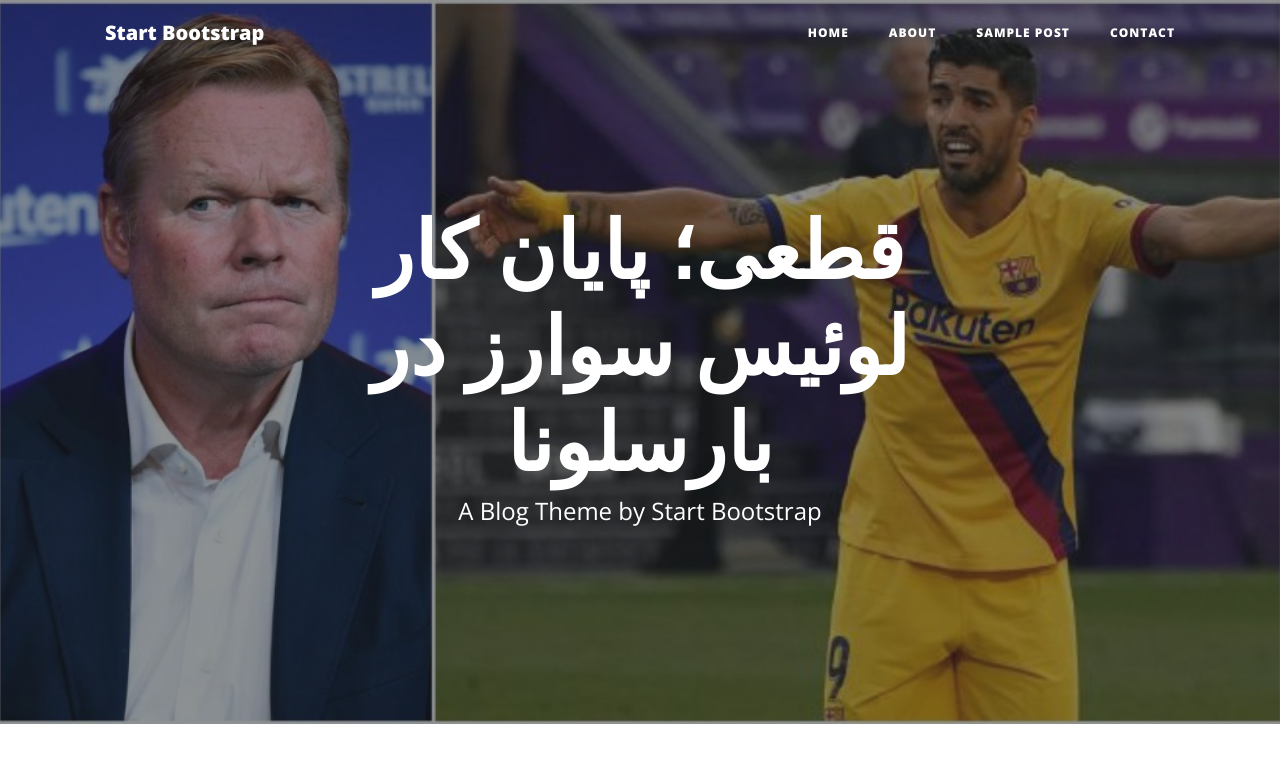
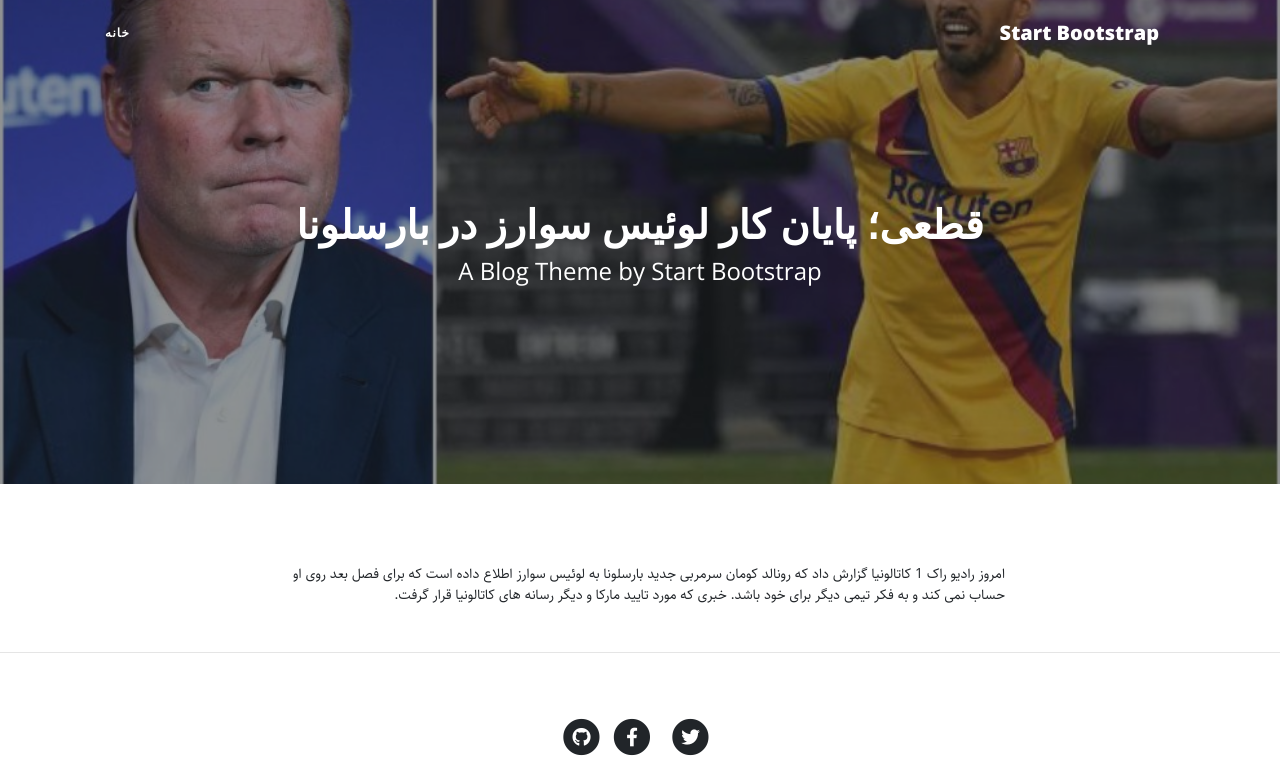
Before and after one commit to SamiShakoori/Django_Blog, a Django app: a page that uses myproject/blog/templates/blog/base.html in a window 1280 px wide. Shown: the top 764 px of the page. Run offline with Django 3.2, Linux system fonts and the light colour scheme; data comes from the database, SQL or seed files in the repository; both versions use the stored data as it was after the commit; some libraries are stand-ins or nearby versions.

Commit message:
adjasting for persian font pages

```diff
--- a/myproject/blog/templates/blog/base.html
+++ b/myproject/blog/templates/blog/base.html
@@ -16,11 +16,14 @@
 
     <!-- Custom fonts for this template -->
     <link href="{% static 'blog/vendor/fontawesome-free/css/all.min.css' %}" rel="stylesheet" type="text/css">
-  <link href='https://fonts.googleapis.com/css?family=Lora:400,700,400italic,700italic' rel='stylesheet' type='text/css'>
-  <link href='https://fonts.googleapis.com/css?family=Open+Sans:300italic,400italic,600italic,700italic,800italic,400,300,600,700,800' rel='stylesheet' type='text/css'>
+    <link href='https://fonts.googleapis.com/css?family=Lora:400,700,400italic,700italic' rel='stylesheet'
+          type='text/css'>
+    <link href='https://fonts.googleapis.com/css?family=Open+Sans:300italic,400italic,600italic,700italic,800italic,400,300,600,700,800'
+          rel='stylesheet' type='text/css'>
 
     <!-- Custom styles for this template -->
     <link href="{% static 'blog/css/clean-blog.min.css' %}" rel="stylesheet">
+    <link href="{% static 'blog/css/rtl.css' %}" rel="stylesheet">
 
 </head>
 
@@ -30,24 +33,22 @@
 <nav class="navbar navbar-expand-lg navbar-light fixed-top" id="mainNav">
     <div class="container">
         <a class="navbar-brand" href="home.html">Start Bootstrap</a>
-      <button class="navbar-toggler navbar-toggler-right" type="button" data-toggle="collapse" data-target="#navbarResponsive" aria-controls="navbarResponsive" aria-expanded="false" aria-label="Toggle navigation">
+        <button class="navbar-toggler navbar-toggler-right" type="button" data-toggle="collapse"
+                data-target="#navbarResponsive" aria-controls="navbarResponsive" aria-expanded="false"
+                aria-label="Toggle navigation">
             Menu
             <i class="fas fa-bars"></i>
         </button>
         <div class="collapse navbar-collapse" id="navbarResponsive">
             <ul class="navbar-nav ml-auto">
                 <li class="nav-item">
-            <a class="nav-link" href="home.html">Home</a>
+                    <a class="nav-link" href="{% url 'blog:home' %}">خانه</a>
                 </li>
+                {% for cat in category %}
                 <li class="nav-item">
-            <a class="nav-link" href="about.html">About</a>
+                    <a class="nav-link" href="#">{{cat.title}}</a>
                 </li>
-          <li class="nav-item">
-            <a class="nav-link" href="detail.html">Sample Post</a>
-          </li>
-          <li class="nav-item">
-            <a class="nav-link" href="contact.html">Contact</a>
-          </li>
+                {% endfor %}
             </ul>
         </div>
     </div>
--- a/myproject/blog/views.py
+++ b/myproject/blog/views.py
@@ -1,11 +1,12 @@
 from django.shortcuts import render, get_object_or_404
 # from django.http import HttpResponse
-from .models import Article
+from .models import Article, Category
 
 # Create your views here.
 def home(request):
     context = {
-        'articles': Article.objects.filter(status='p').order_by('-publish')
+        'articles': Article.objects.filter(status='p').order_by('-publish'),
+        'category': Category.objects.filter(status=True)
     }
     return render(request, 'blog/home.html', context)
 
```
Also changed, not shown: myproject/blog/templates/blog/home.html (+7 -2 lines), myproject/db.sqlite3. Lines whose indentation alone changed are shown as unchanged.
